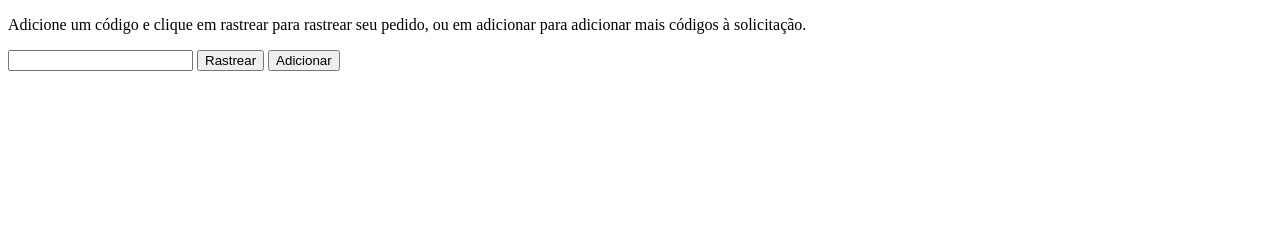
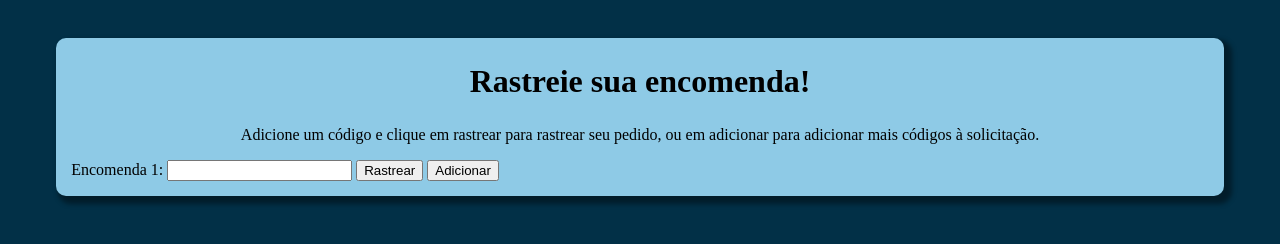
Before and after one commit to LelePG/rastreador-encomenda-correios, a website: page front/index.html in a window 1280 px wide. Drawn offline with Linux system fonts and the light colour scheme.

Commit message:
inicio da formatação do front

```diff
--- a/front/index.html
+++ b/front/index.html
@@ -1,5 +1,6 @@
 <!DOCTYPE html>
 <html lang="pt-br">
+
 <head>
     <meta charset="UTF-8">
     <meta http-equiv="X-UA-Compatible" content="IE=edge">
@@ -7,14 +8,19 @@
     <link rel="stylesheet" href="style.css">
     <title>Rastreio de aplicações do correio</title>
 </head>
+
 <body>
-    <div class = "conteudo">
-        <p id = "texto1">Adicione um código e clique em rastrear para rastrear seu pedido,
-            ou em adicionar para adicionar mais códigos à solicitação. </p>
-        <input type="text">
-        <button id = "rastrear" class = "btn">Rastrear</button>
-        <button id = "adicionar" class = "btn">Adicionar</button>
+    <div class="conteudo">
+        <h1 class="titulo"> Rastreie sua encomenda!</h1>
+        <div class="aumentaLetra">
+            <p id="texto">Adicione um código e clique em rastrear para rastrear seu pedido,
+                ou em adicionar para adicionar mais códigos à solicitação. </p>
+            <label class="encomenda">Encomenda 1: <label/><input type="text">
+            <button id="rastrear" class="btn">Rastrear</button>
+            <button id="adicionar" class="btn">Adicionar</button>
+        </div>
     </div>
-    <script href = "script.js"></script>
+    <script href="script.js"></script>
 </body>
+
 </html>
--- a/front/style.css
+++ b/front/style.css
@@ -1,3 +1,29 @@
-h1{
-    color:blue;
+body{
+    background-color: #023047;
+    display: flex;
+    justify-content: center;
 }
+div.conteudo{
+    width: 90%;
+    background-color: #8ecae6;
+    margin-top: 30px;
+    padding: 15px;
+    border-radius: 10px;
+    box-shadow: 5px 5px 5px 3px rgba(0, 0, 0, 0.411);
+    display: flex;
+    flex-direction: column;
+    justify-content: center;
+}
+
+h1.titulo{
+    margin: 10px;
+    text-align: center;
+}
+
+p#texto{
+    text-align: center;
+}
+
+label.encomenda{
+    padding-right: 5px;
+}
```
Also changed, not shown: README.md.
